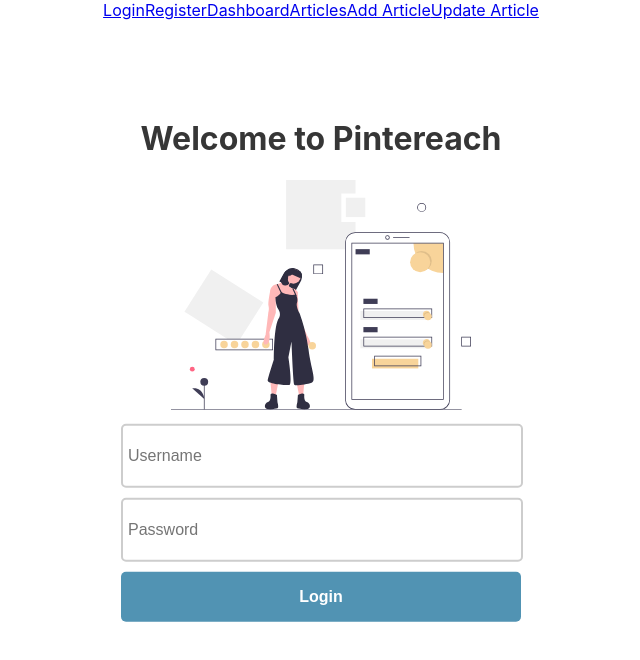
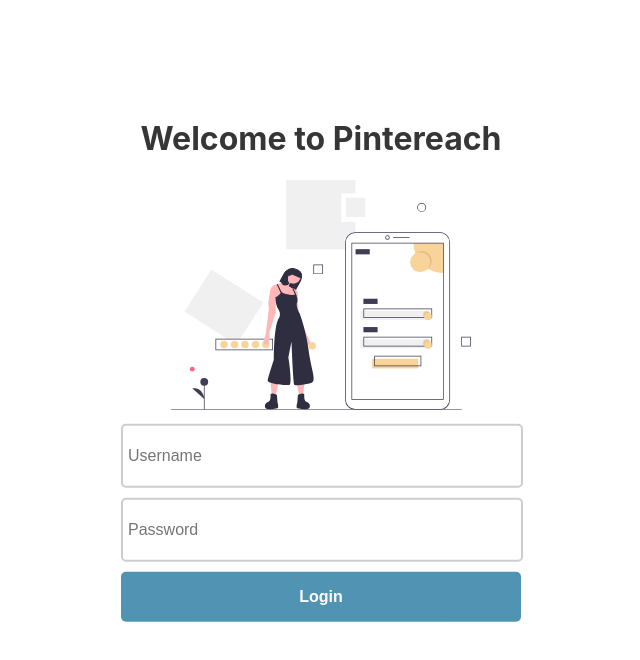
Before and after one commit to roselandroche/Pintereach-Frontend, a React (Create React App) app in the folder articles/: page /login in a window 1280 px wide. Shown: the top 660 px of the page, without its empty margins (319-959 px from the left). Built offline with nearby package versions, Linux system fonts and the light colour scheme.

Commit message:
Removed ugly navegation bar

```diff
--- a/articles/src/App.js
+++ b/articles/src/App.js
@@ -19,16 +19,7 @@ function App() {
   return (
     <div className="wrapper">
       <div className="App">
-        <nav>
 
-          {!signedIn && <Link to="/login">Login</Link>}
-          {!signedIn && <Link to="/register">Register</Link>}
-          {signedIn && <Link to="/logout">Logout</Link>}
-          <Link to='/'>Dashboard</Link>
-          <Link to='/articles'>Articles</Link>
-          <Link to='/addarticle'>Add Article</Link>
-          <Link to='/updatearticle'>Update Article</Link>
-          </nav>
 
           <Route exact path='/register' component={Register} />
           <Route exact path='/login' component={Login} />
--- a/articles/src/components/Navbar.jsx
+++ b/articles/src/components/Navbar.jsx
@@ -1,8 +1,10 @@
 import React from "react";
+import {Link} from 'react-router-dom'
 
 export default function normalNavbar({title}) {
   return (
       <div className="navbar">
+      <Link to="/"><img src="img/back-icon.svg" alt="Back icon"/></Link>
       <div className="logo">{title}</div>
     </div>
   );
```
